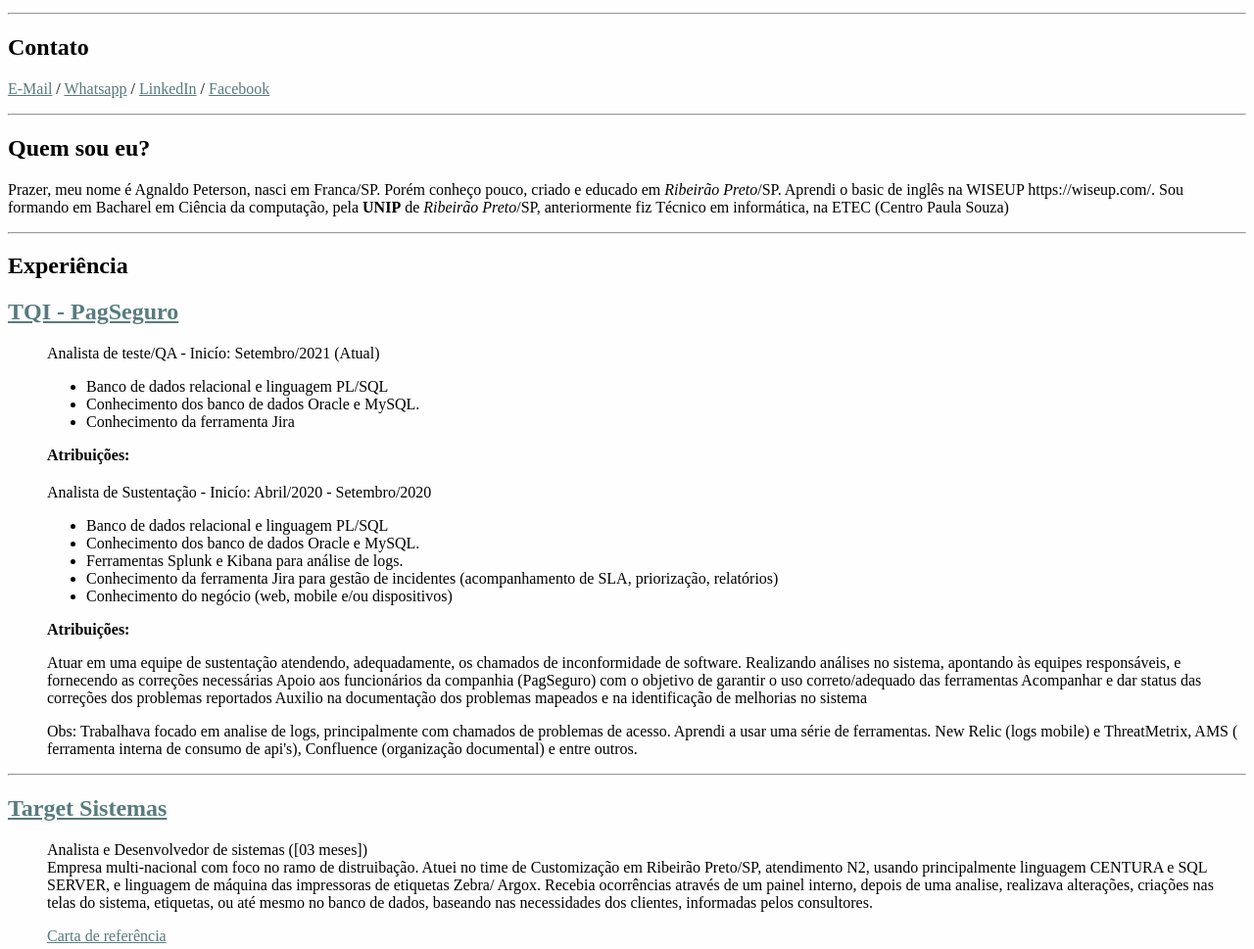
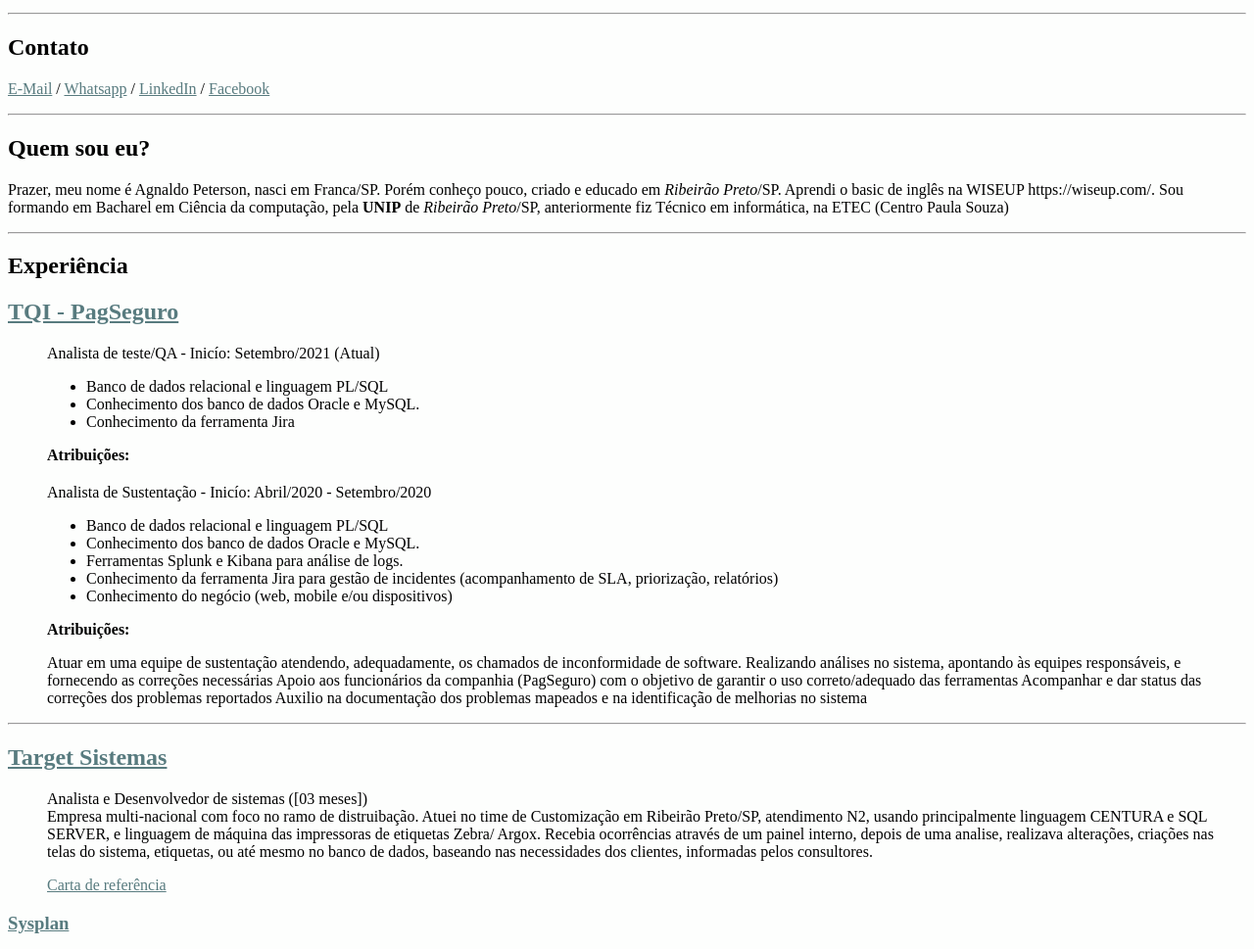
Before and after one commit to agnaldopeterson/agnaldopeterson.github.io, a plain HTML site: page index.html in a window 1280 px wide. Shown: the part 101-1070 px from the top of the page at 98% size. Drawn offline with Linux system fonts and the light colour scheme.

Commit message:
Revert "Update index.html"
This reverts commit 7b37b378d0f5bd9366dd88ff74e6acf84e353782.

```diff
--- a/index.html
+++ b/index.html
@@ -85,10 +85,6 @@
         Apoio aos funcionários da companhia (PagSeguro) com o objetivo de garantir o uso correto/adequado das ferramentas
         Acompanhar e dar status das correções dos problemas reportados
         Auxilio na documentação dos problemas mapeados e na identificação de melhorias no sistema</p>
-        <p>Obs: Trabalhava focado em analise de logs, principalmente com chamados de problemas de acesso.
-          Aprendi a usar uma série de ferramentas.
-          New Relic (logs mobile) e ThreatMetrix, AMS ( ferramenta interna de consumo de api's),  Confluence (organização documental) e entre outros.
-        </p>
       </p>
     </dd>
     <!--  Target--><hr>
```
